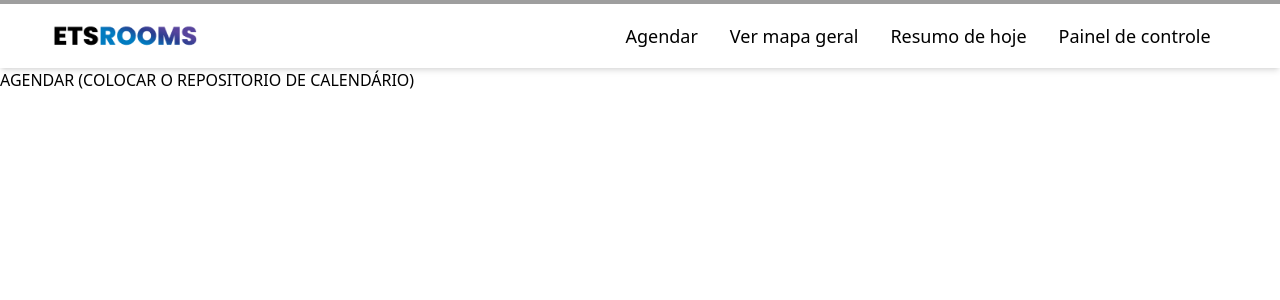
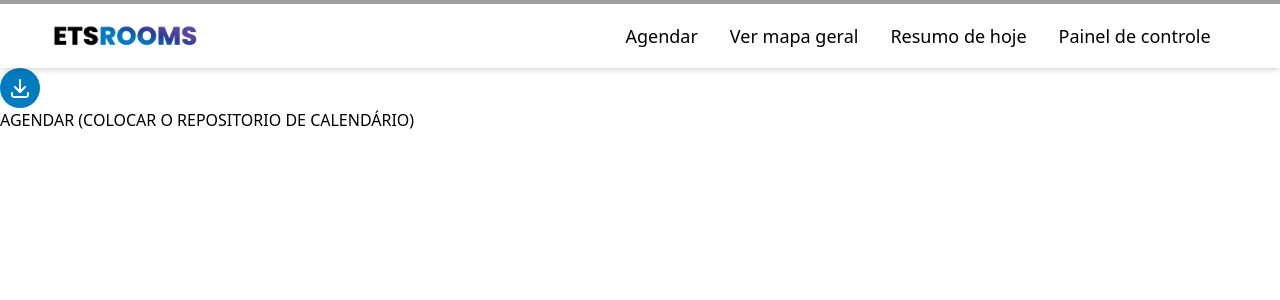
Before and after one commit to ETS-ROOMS/front-end, a React (Vite) app in the folder ets-rooms-front/: page / in a window 1280 px wide. Shown: the top 300 px of the page. Built offline with nearby package versions, Linux system fonts and the light colour scheme; grey boxes are pictures that could not be loaded.

Commit message:
botão de download criado

```diff
--- /dev/null
+++ b/ets-rooms-front/src/components/buttom-download/buttomDownload.tsx
@@ -0,0 +1,21 @@
+import React from "react";
+
+export default function ButtomDownload() {
+  return (
+    <button className="bg-[#007BC0] w-10 h-10 rounded-full flex justify-center items-center hover:bg-[#00629A]">
+      <svg width="24" height="24" viewBox="0 0 24 24" fill="none" xmlns="http://www.w3.org/2000/svg">
+        <g id="Frame" clip-path="url(#clip0_1353_3279)">
+        <path id="Vector" d="M4 17V19C4 19.5304 4.21071 20.0391 4.58579 20.4142C4.96086 20.7893 5.46957 21 6 21H18C18.5304 21 19.0391 20.7893 19.4142 20.4142C19.7893 20.0391 20 19.5304 20 19V17" stroke="white" stroke-width="2" stroke-linecap="round" stroke-linejoin="round"/>
+        <path id="Vector_2" d="M7 11L12 16L17 11" stroke="white" stroke-width="2" stroke-linecap="round" stroke-linejoin="round"/>
+        <path id="Vector_3" d="M12 4V16" stroke="white" stroke-width="2" stroke-linecap="round" stroke-linejoin="round"/>
+        </g>
+        <defs>
+        <clipPath id="clip0_1353_3279">
+        <rect width="24" height="24" fill="white"/>
+        </clipPath>
+        </defs>
+        </svg>
+    </button>
+
+  );
+}
--- a/ets-rooms-front/src/pages/home/Agendar.tsx
+++ b/ets-rooms-front/src/pages/home/Agendar.tsx
@@ -1,10 +1,10 @@
 import React from "react";
-import Period from "../../components/period/Period";
-import ViewCardList from "../../components/view-card-list/ViewCardList";
+import ButtomDownload from "../../components/buttom-download/buttomDownload";
 
 export default function Agendar() {
   return (
     <main>
+      <ButtomDownload/>
       AGENDAR (COLOCAR O REPOSITORIO DE CALENDÁRIO)
     </main>
   );
```
